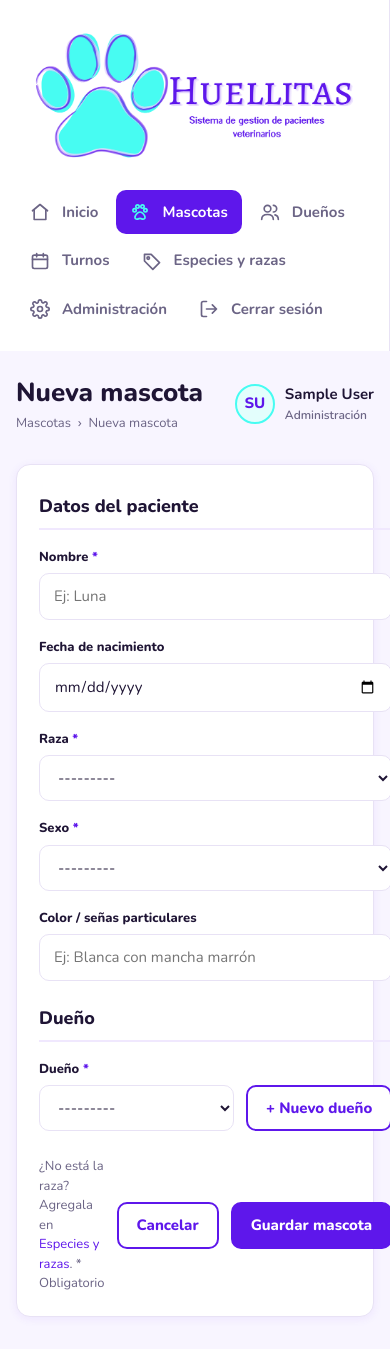
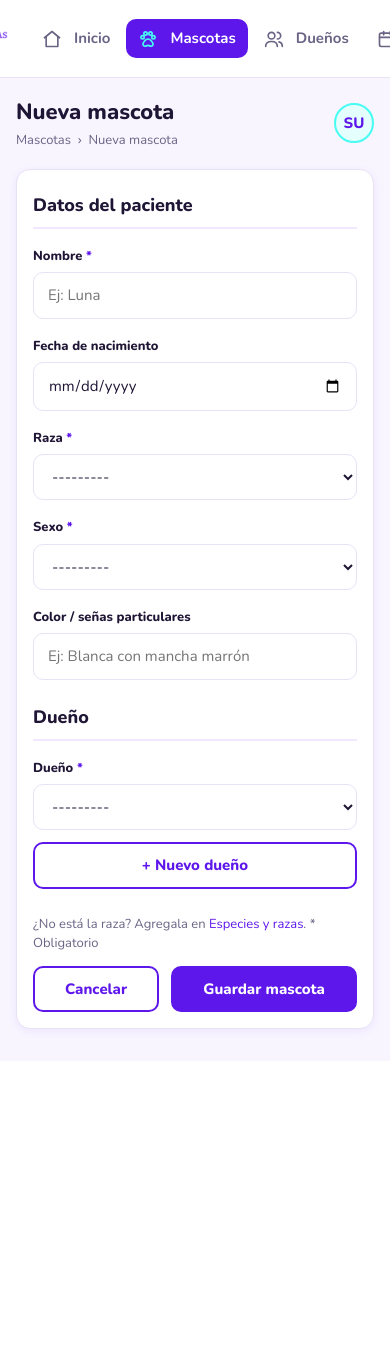
Before and after one commit to maximarademaker20-create/huellitas, a Django app: page /mascotas/nueva/ in a window 390 px wide. After the commit the page ends 1036 px from the top, so only its background shows below. Run offline with Django 5.2, Linux system fonts and the light colour scheme; the visitor is signed in with stand-in values (Sample User, id 1); data that the repository does not hold is empty.

Commit message:
Diseño responsive: menú superior, tablas como tarjetas y formularios adaptados al celular

```diff
--- a/static/css/estilos.css
+++ b/static/css/estilos.css
@@ -194,7 +194,9 @@ td .acciones { display: flex; gap: 8px; }
 .resumen-paciente img { width: 36px; }
 .resumen-paciente span { color: var(--texto-suave); }
 
-.turnos-grilla { display: grid; grid-template-columns: 330px 1fr; gap: 18px; margin-bottom: 18px; }
+.turnos-grilla { display: grid; grid-template-columns: 300px minmax(0, 1fr); gap: 18px; margin-bottom: 18px; }
+.turnos-grilla > *, .dos-columnas > * { min-width: 0; }
+.turnos-grilla td .acciones { flex-wrap: wrap; }
 .calendario-cab { display: flex; justify-content: space-between; align-items: center; margin-bottom: 14px; font-weight: 800; }
 .calendario-cab a { width: 30px; height: 30px; border-radius: 8px; display: grid; place-items: center; background: var(--fondo); font-weight: 800; }
 .calendario { display: grid; grid-template-columns: repeat(7, 1fr); gap: 4px; text-align: center; }
@@ -211,15 +213,53 @@ td .acciones { display: flex; gap: 8px; }
 .aviso.visible { opacity: 1; transform: none; }
 .aviso b { color: var(--aqua); }
 
-@media (max-width: 900px) {
-  .app { grid-template-columns: 1fr; }
-  .lateral { position: static; height: auto; flex-direction: row; flex-wrap: wrap; }
-  .lateral .logo { width: 160px; margin-bottom: 8px; flex-basis: 100%; }
+@media (max-width: 1100px) {
+  .app { grid-template-columns: minmax(0, 1fr); }
+  .lateral {
+    position: sticky; top: 0; z-index: 5; height: auto;
+    flex-direction: row; align-items: center; overflow-x: auto;
+    padding: 10px 12px; border-right: none; border-bottom: 1px solid var(--linea);
+    scrollbar-width: none;
+  }
+  .lateral::-webkit-scrollbar { display: none; }
+  .lateral .logo { flex: 0 0 110px; margin: 0 6px 0 0; }
+  .lateral a, .lateral .salir button { padding: 8px 12px; white-space: nowrap; }
   .lateral .salir { margin-top: 0; }
   .principal { padding: 0 16px 32px; }
-  .indicadores, .dos-columnas, .turnos-grilla, .formulario { grid-template-columns: 1fr; }
+  .barra-superior { flex-wrap: wrap; gap: 12px; padding: 18px 0 10px; }
+  .indicadores, .dos-columnas, .turnos-grilla, .formulario { grid-template-columns: minmax(0, 1fr); }
   .ficha-cabecera, .pestanas-fila, .fila-busqueda, .filtros { flex-direction: column; align-items: stretch; }
   .filtros select { width: 100%; }
+  .dueno-caja { min-width: 0; }
+  .pestanas { overflow-x: auto; }
+  .pestanas-fila .botones { flex-wrap: wrap; }
+  .pestanas-fila .botones .boton { flex: 1 1 auto; }
+}
+
+@media (max-width: 800px) {
+  .tabla-contenedor thead { display: none; }
+  .tabla-contenedor tr { display: grid; grid-template-columns: 1fr 1fr; gap: 6px 12px; padding: 14px 0; border-bottom: 1px solid var(--linea); }
+  .tabla-contenedor td:first-child, .tabla-contenedor td:last-child { grid-column: 1 / -1; }
+  .tabla-contenedor tr:last-child { border-bottom: none; }
+  .tabla-contenedor td { display: block; padding: 0; border: none; color: var(--texto-suave); font-size: 14px; }
+  .tabla-contenedor td:first-child { color: var(--texto); font-size: 15px; }
+  .tabla-contenedor td.vacio { padding: 14px 0; }
+}
+
+@media (max-width: 600px) {
+  h1 { font-size: 22px; }
+  .tarjeta { padding: 16px; }
+  .usuario > div:last-child { display: none; }
+  .datos-grilla { grid-template-columns: repeat(2, auto); }
+  .acciones-form { flex-direction: column; align-items: stretch; }
+  .acciones-form div { flex-wrap: wrap; }
+  .acciones-form .boton { flex: 1 1 auto; }
+  .fila-campo { flex-direction: column; align-items: stretch; }
+  .evento .tarjeta { flex-direction: column; align-items: flex-start; gap: 6px; }
+  .evento .fecha { min-width: 0; }
+  .lista-item { flex-wrap: wrap; }
+  td .acciones { flex-wrap: wrap; }
+  .avisos { left: 16px; right: 16px; bottom: 16px; }
 }
 
 a.tarjeta { color: inherit; }
--- a/veterinaria/templates/veterinaria/base.html
+++ b/veterinaria/templates/veterinaria/base.html
@@ -61,6 +61,12 @@
     </div>
     <script>setTimeout(() => document.querySelectorAll('.aviso').forEach(a => a.classList.remove('visible')), 3500);</script>
   {% endif %}
+  <script>
+    const menuActivo = document.querySelector('.lateral a.activo');
+    if (menuActivo && window.innerWidth <= 1100) {
+      menuActivo.scrollIntoView({ inline: 'center', block: 'nearest' });
+    }
+  </script>
   {% block scripts %}{% endblock %}
 </body>
 </html>
```
